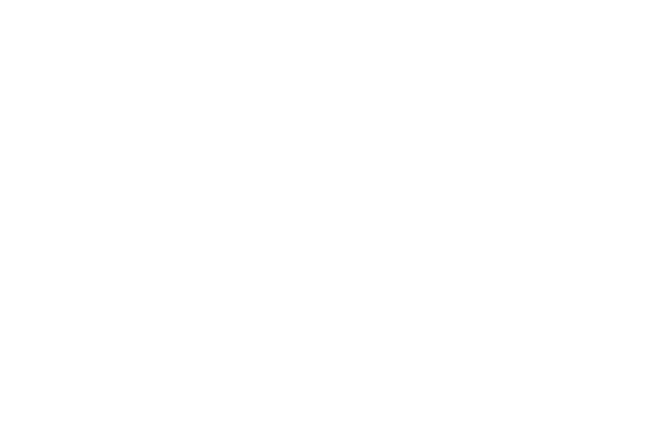
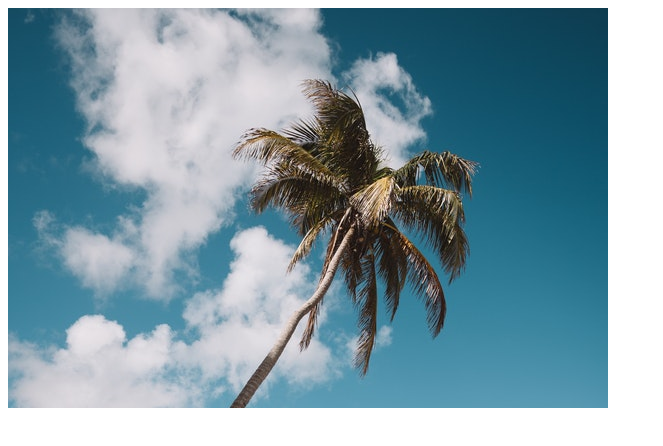
Before and after one commit to tanzim0/my-third-repo, a plain HTML site: page index.html in a window 1280 px wide. Shown: the whole page, without its empty margins (0-663 px from the left). Drawn offline with Linux system fonts and the light colour scheme.

Commit message:
image added

```diff
--- a/index.html
+++ b/index.html
@@ -7,6 +7,7 @@
     <title>my third repo</title>
 </head>
 <body>
+    <img src="sky.jpg" alt="">
 
 </body>
 </html>
```
Also changed, not shown: sky.jpg (added).
